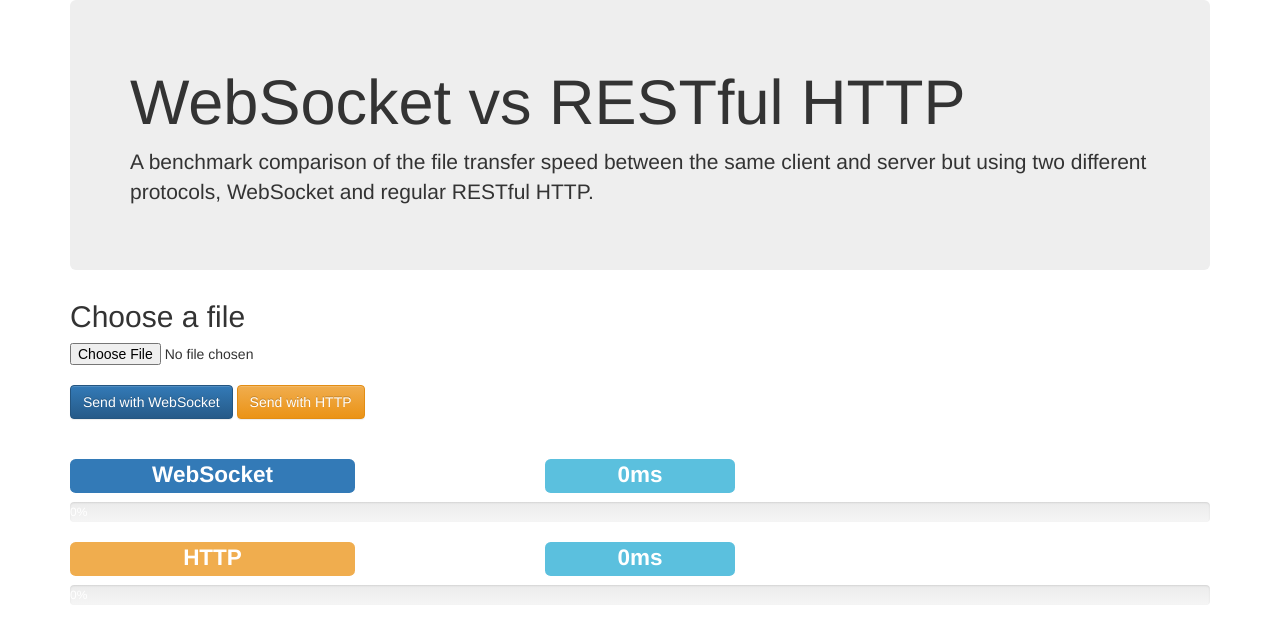
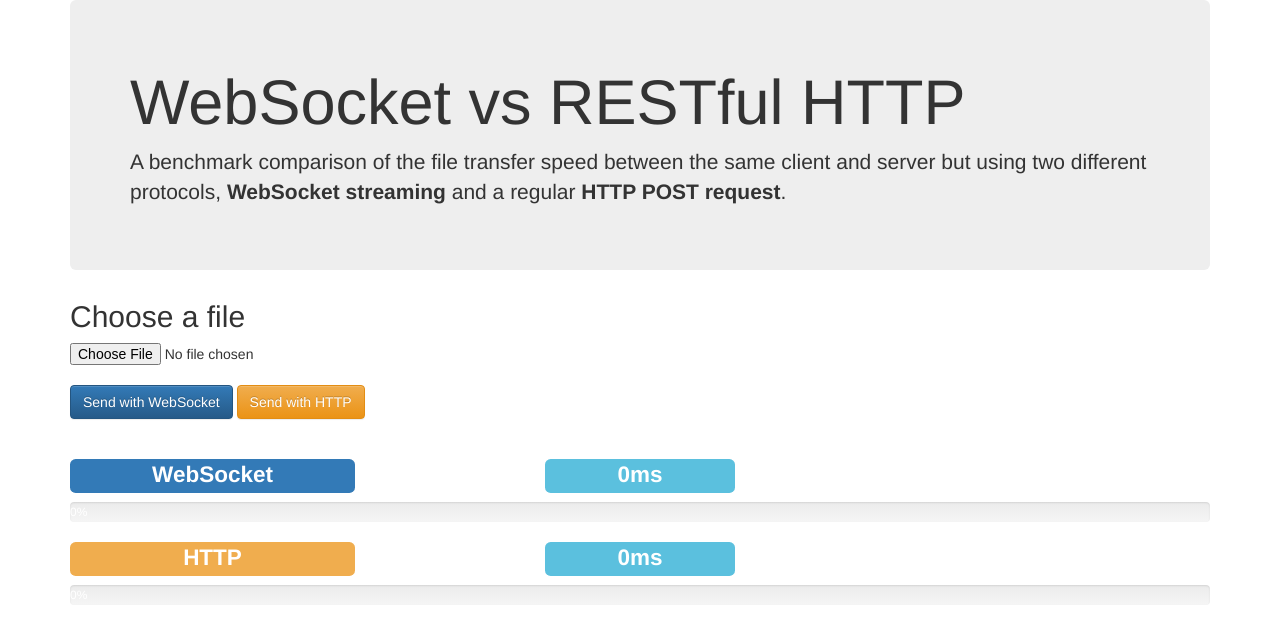
Before and after one commit to michaelchum/websocket-http-comparison, a website: page index.html in a window 1280 px wide. Drawn offline with Linux system fonts and the light colour scheme; no server answers.

Commit message:
Added bold characters

```diff
--- a/index.html
+++ b/index.html
@@ -17,7 +17,7 @@
     <div class="container theme-showcase" role="main">
       <div class="jumbotron">
         <h1>WebSocket vs RESTful HTTP</h1>
-        <p>A benchmark comparison of the file transfer speed between the same client and server but using two different protocols, WebSocket and regular RESTful HTTP.</p>
+        <p>A benchmark comparison of the file transfer speed between the same client and server but using two different protocols, <b>WebSocket streaming</b> and a regular <b>HTTP POST request</b>.</p>
       </div> <!-- End of jumbotron -->
 
       <h2>Choose a file</h2>
```
